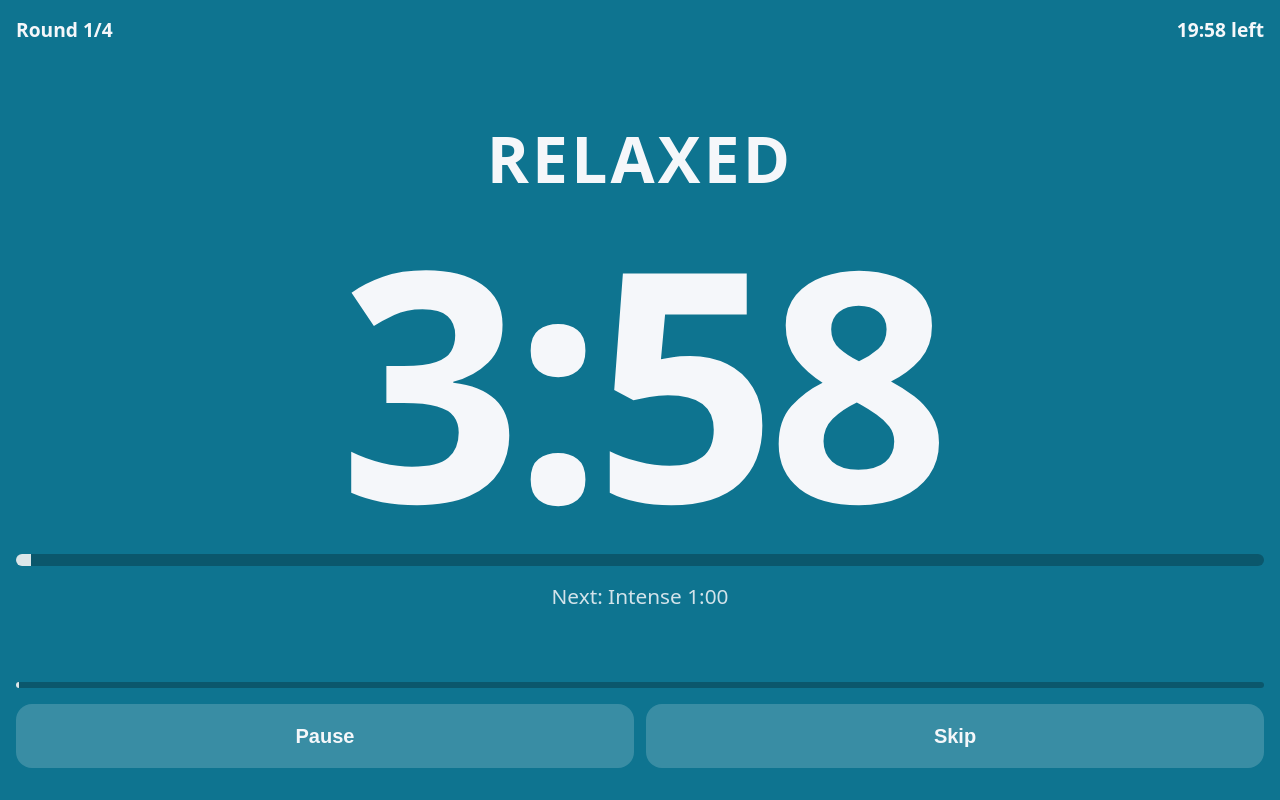
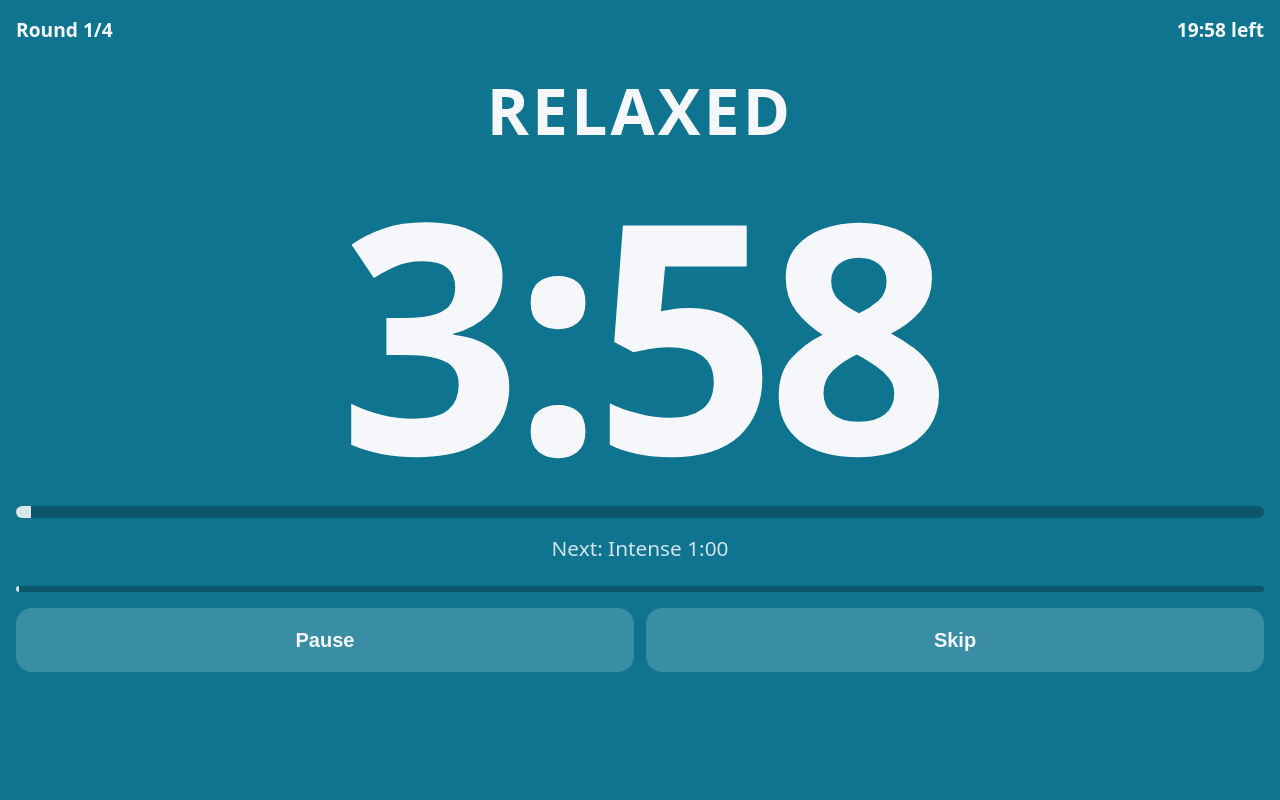
Before and after one commit to julsemaan/quick-cycle, a plain HTML site: page index.html in a window 1280 px wide. Both pictures are taken after a click on the button "Start". Drawn offline with Linux system fonts and the light colour scheme.

Commit message:
fix: keep workout controls clear of Android full screen toast

```diff
--- a/style.css
+++ b/style.css
@@ -93,7 +93,12 @@ h1 { font-size: 1.75rem; letter-spacing: -0.02em; }
 #setup .btn { flex: none; }
 
 /* Workout */
-#workout { background: var(--phase-color, var(--bg)); transition: background-color 0.4s; }
+/* Bottom room keeps the controls clear of Android's "swipe to exit full screen" toast. */
+#workout {
+  background: var(--phase-color, var(--bg));
+  transition: background-color 0.4s;
+  padding-bottom: max(7rem, env(safe-area-inset-bottom));
+}
 #workout[data-kind="warmup"] { --phase-color: var(--warmup); }
 #workout[data-kind="relaxed"] { --phase-color: var(--relaxed); }
 #workout[data-kind="intense"] { --phase-color: var(--intense); }
```
